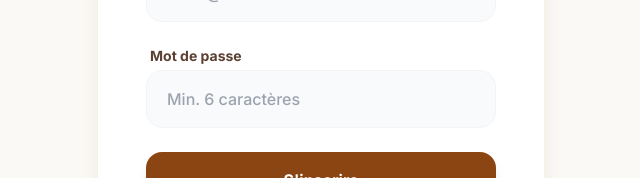
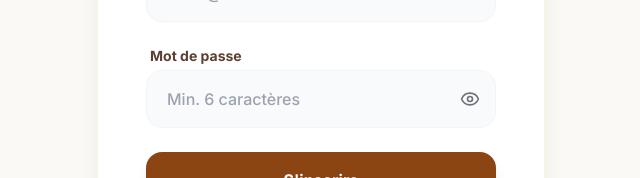
Before and after one commit to eepy-yoda/ClarityNote, a React (Vite) app in the folder frontend/: page /signup in a window 1280 px wide. Shown: the part 386-564 px from the top of the page, without its empty margins (319-959 px from the left). Built offline with nearby package versions, Linux system fonts and the light colour scheme; no server answers.

Commit message:
feat: add show/hide password toggle on login and signup

```diff
--- a/frontend/src/views/LoginPage.tsx
+++ b/frontend/src/views/LoginPage.tsx
@@ -1,7 +1,7 @@
 import React, { useState } from 'react';
 import { supabase } from '../lib/supabase';
 import { useNavigate, Link } from 'react-router-dom';
-import { ArrowLeft } from 'lucide-react';
+import { ArrowLeft, Eye, EyeOff } from 'lucide-react';
 
 export const LoginPage: React.FC = () => {
   const [email, setEmail] = useState('');
@@ -9,6 +9,7 @@ export const LoginPage: React.FC = () => {
   const [error, setError] = useState('');
   const [loading, setLoading] = useState(false);
   const [resetSent, setResetSent] = useState(false);
+  const [showPassword, setShowPassword] = useState(false);
   const navigate = useNavigate();
 
   const handleLogin = async (e: React.FormEvent) => {
@@ -76,14 +77,23 @@ export const LoginPage: React.FC = () => {
           </div>
           <div>
             <label className="block text-sm font-bold text-clarity-darkBrown mb-1 ml-1 select-none">Mot de passe</label>
+            <div className="relative">
               <input
-              type="password"
+                type={showPassword ? 'text' : 'password'}
                 required
                 value={password}
                 onChange={(e) => setPassword(e.target.value)}
-              className="w-full px-5 py-4 rounded-2xl border border-gray-100 focus:outline-none focus:ring-4 focus:ring-clarity-beige/50 bg-gray-50 transition-all font-medium"
+                className="w-full px-5 py-4 pr-12 rounded-2xl border border-gray-100 focus:outline-none focus:ring-4 focus:ring-clarity-beige/50 bg-gray-50 transition-all font-medium"
                 placeholder="••••••••"
               />
+              <button
+                type="button"
+                onClick={() => setShowPassword(!showPassword)}
+                className="absolute right-4 top-1/2 -translate-y-1/2 text-clarity-muted hover:text-clarity-brown transition-colors"
+              >
+                {showPassword ? <EyeOff className="w-5 h-5" /> : <Eye className="w-5 h-5" />}
+              </button>
+            </div>
           </div>
 
           <button
--- a/frontend/src/views/SignupPage.tsx
+++ b/frontend/src/views/SignupPage.tsx
@@ -1,7 +1,7 @@
 import React, { useState } from 'react';
 import { supabase } from '../lib/supabase';
 import { useNavigate, Link } from 'react-router-dom';
-import { ArrowLeft } from 'lucide-react';
+import { ArrowLeft, Eye, EyeOff } from 'lucide-react';
 import { api } from '../lib/api';
 
 export const SignupPage: React.FC = () => {
@@ -10,6 +10,7 @@ export const SignupPage: React.FC = () => {
   const [error, setError] = useState('');
   const [successMessage, setSuccessMessage] = useState('');
   const [loading, setLoading] = useState(false);
+  const [showPassword, setShowPassword] = useState(false);
   const navigate = useNavigate();
 
   const handleSignup = async (e: React.FormEvent) => {
@@ -67,14 +68,23 @@ export const SignupPage: React.FC = () => {
           </div>
           <div>
             <label className="block text-sm font-bold text-clarity-darkBrown mb-1 ml-1 select-none">Mot de passe</label>
+            <div className="relative">
               <input
-              type="password"
+                type={showPassword ? 'text' : 'password'}
                 required
                 value={password}
                 onChange={(e) => setPassword(e.target.value)}
-              className="w-full px-5 py-4 rounded-2xl border border-gray-100 focus:outline-none focus:ring-4 focus:ring-clarity-beige/50 bg-gray-50 transition-all font-medium"
+                className="w-full px-5 py-4 pr-12 rounded-2xl border border-gray-100 focus:outline-none focus:ring-4 focus:ring-clarity-beige/50 bg-gray-50 transition-all font-medium"
                 placeholder="Min. 6 caractères"
               />
+              <button
+                type="button"
+                onClick={() => setShowPassword(!showPassword)}
+                className="absolute right-4 top-1/2 -translate-y-1/2 text-clarity-muted hover:text-clarity-brown transition-colors"
+              >
+                {showPassword ? <EyeOff className="w-5 h-5" /> : <Eye className="w-5 h-5" />}
+              </button>
+            </div>
           </div>
 
           <button
```
Lines whose indentation alone changed are shown as unchanged.
